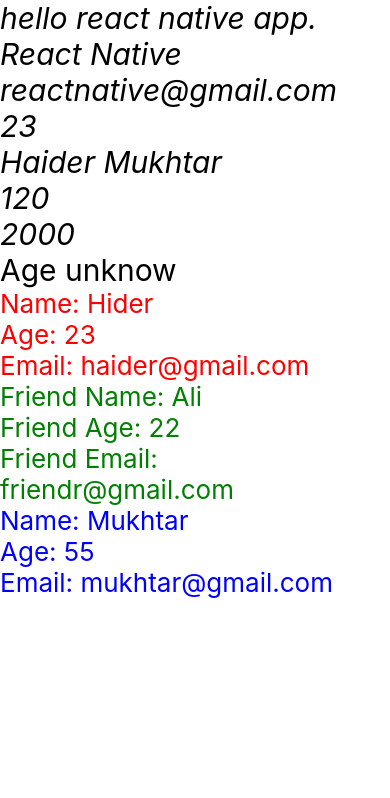
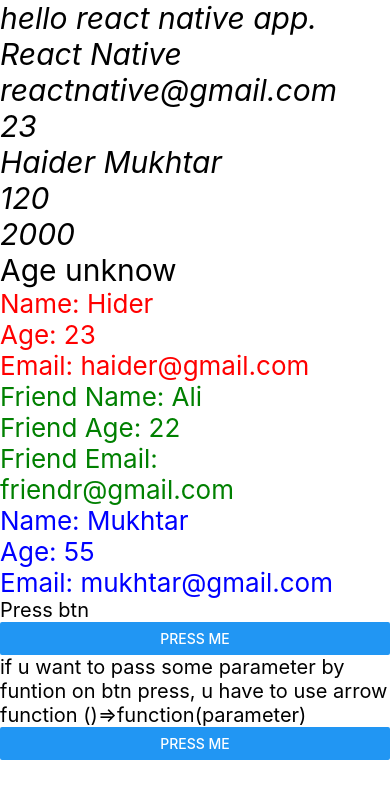
Before and after one commit to Haider-Mukhtar/ReactNative-Crafter, a React Native app: screen / in a window 390 px wide. Shown: the top 798 px of the page. Built offline with nearby package versions, Linux system fonts and the light colour scheme.

Commit message:
RNCrafter v0.0.4
Button Component of React Native

```diff
--- a/App.js
+++ b/App.js
@@ -1,4 +1,4 @@
-import { StyleSheet, Text, View } from 'react-native'
+import { Button, StyleSheet, Text, View } from 'react-native'
 import React from 'react'
 import MyFatherComponent from './components/MyFatherComponent';
 
@@ -8,6 +8,12 @@
   var age = 23;
   function name() {
     return "Haider Mukhtar";
+  }
+  function btn1() {
+    console.warn("Hello u press a button")
+  }
+  function btn2(value) {
+    console.warn("Hello " + value)
   }
   return (
     <View>
@@ -25,6 +31,12 @@
       <MyComponent />
       <MyFriendComponent />
       <MyFatherComponent />
+
+      {/* Button & onpress event */}
+      <Text style={{ fontSize: 20 }}>Press btn</Text>
+      <Button title="Press me" onPress={btn1}></Button>
+      <Text style={{ fontSize: 20 }}>if u want to pass some parameter by funtion on btn press, u have to use arrow function ()=>function(parameter)</Text>
+      <Button title="Press me" onPress={() => btn2("Haider")}></Button>
 
     </View>
   )
```
